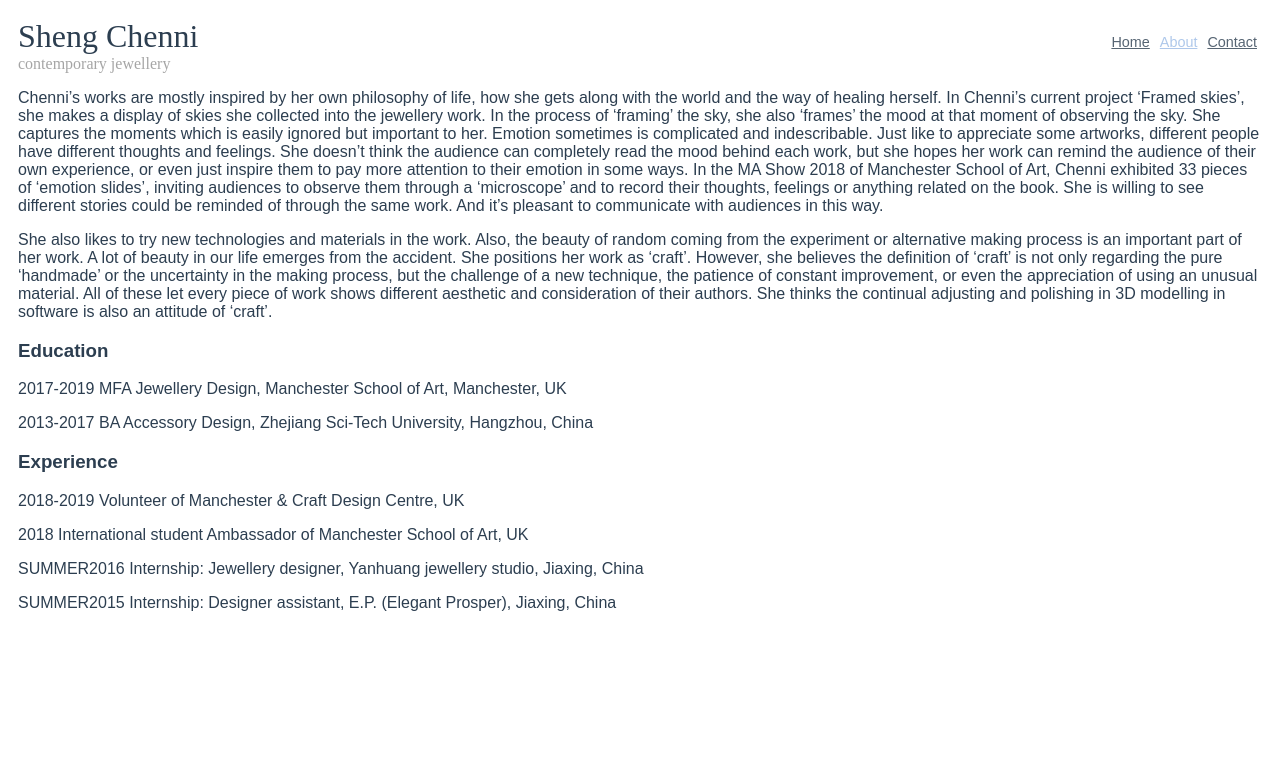
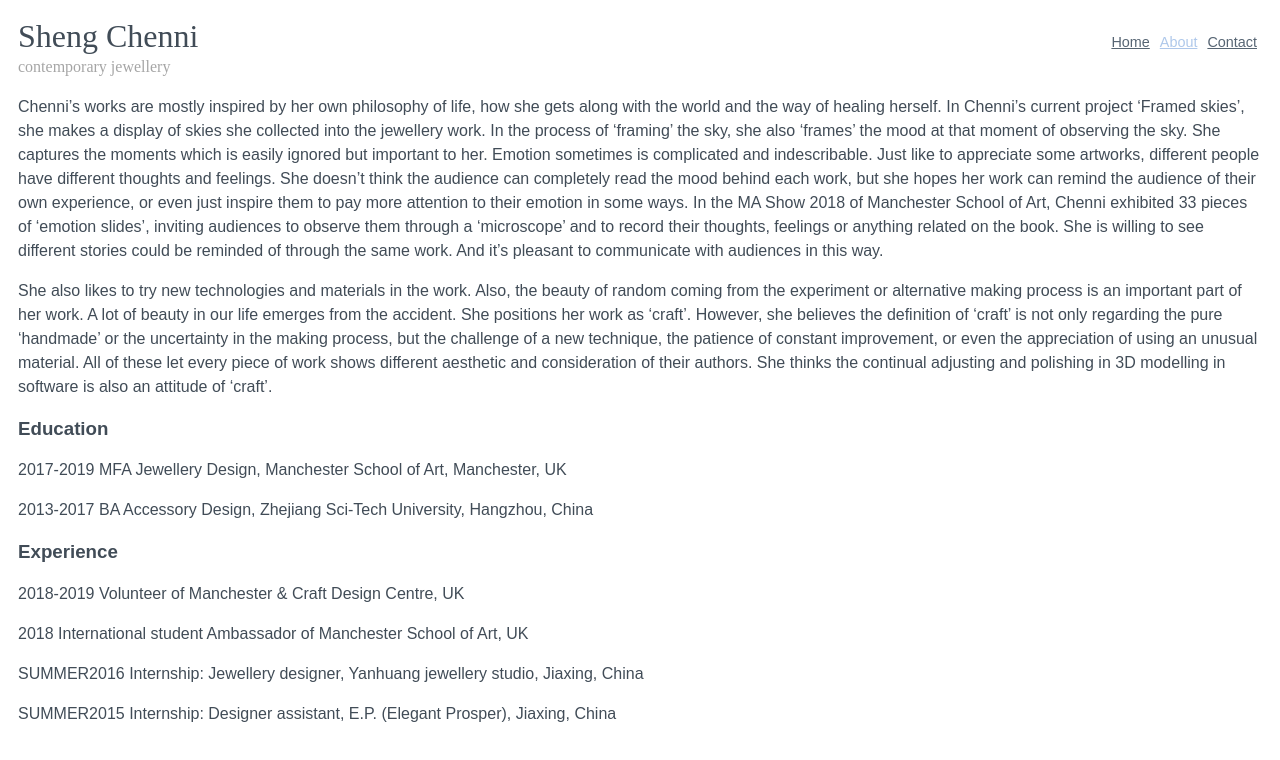
Before and after one commit to xwang1000/framed-skies, a Vue app: page /about in a window 1280 px wide. Shown: the top 760 px of the page. Built offline with nearby package versions, Linux system fonts and the light colour scheme.

Commit message:
Change general style

```diff
--- a/public/index.html
+++ b/public/index.html
@@ -5,11 +5,11 @@
     <meta http-equiv="X-UA-Compatible" content="IE=edge">
     <meta name="viewport" content="width=device-width,initial-scale=1.0">
     <link rel="icon" href="<%= BASE_URL %>favicon.ico">
-    <title>framed-skies</title>
+    <title>Sheng Chenni</title>
   </head>
   <body>
     <noscript>
-      <strong>We're sorry but framed-skies doesn't work properly without JavaScript enabled. Please enable it to continue.</strong>
+      <strong>We're sorry but Sheng Chenni's website doesn't work properly without JavaScript enabled. Please enable it to continue.</strong>
     </noscript>
     <div id="app"></div>
     <!-- built files will be auto injected -->
--- a/src/App.vue
+++ b/src/App.vue
@@ -27,13 +27,17 @@ export default {
   -webkit-font-smoothing: antialiased;
   -moz-osx-font-smoothing: grayscale;
   text-align: center;
-  color: #2c3e50;
+  color: #414c57;
   padding: 10px;
 }
 
 h1 {
   font-weight: 400;
   font-family: work sans;
+}
+
+p {
+  line-height: 1.5rem;
 }
 
 .header {
--- a/src/router.js
+++ b/src/router.js
@@ -1,8 +1,8 @@
 import Vue from "vue";
 import Router from "vue-router";
 import Home from "./views/Home.vue";
-import About from './views/About.vue'
-import Contact from './views/Contact.vue'
+import About from "./views/About.vue";
+import Contact from './views/Contact.vue';
 Vue.use(Router);
 
 export default new Router({
--- a/src/views/Contact.vue
+++ b/src/views/Contact.vue
@@ -13,7 +13,7 @@
 </template>
 
 <style scoped>
-  .contact {
-    text-align: left;
-  }
+.contact {
+  text-align: left;
+}
 </style>
```
Also changed, not shown: 1 other file (tests, documents, lock files or other folders).
